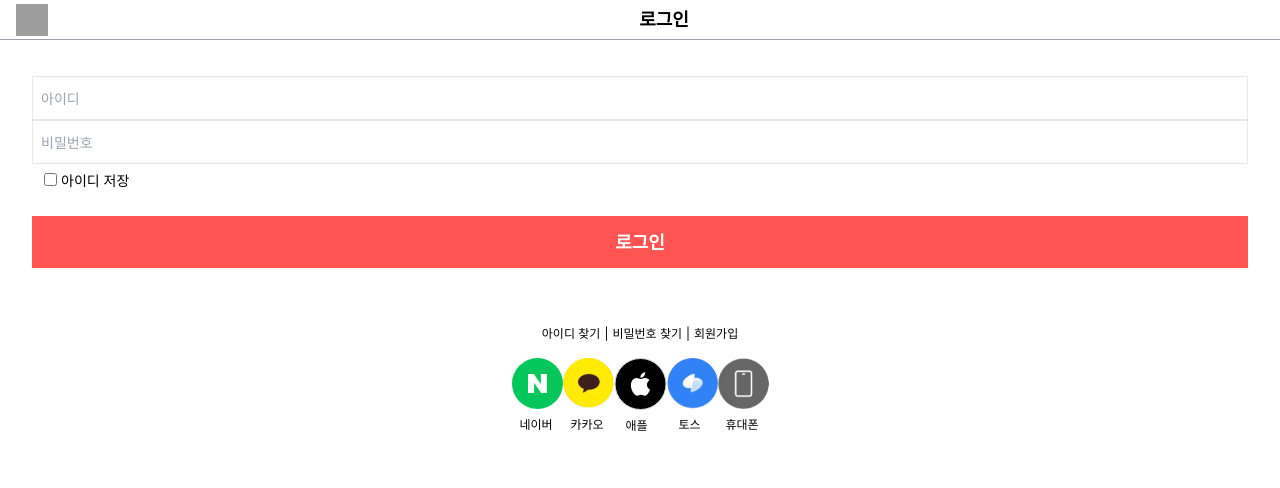
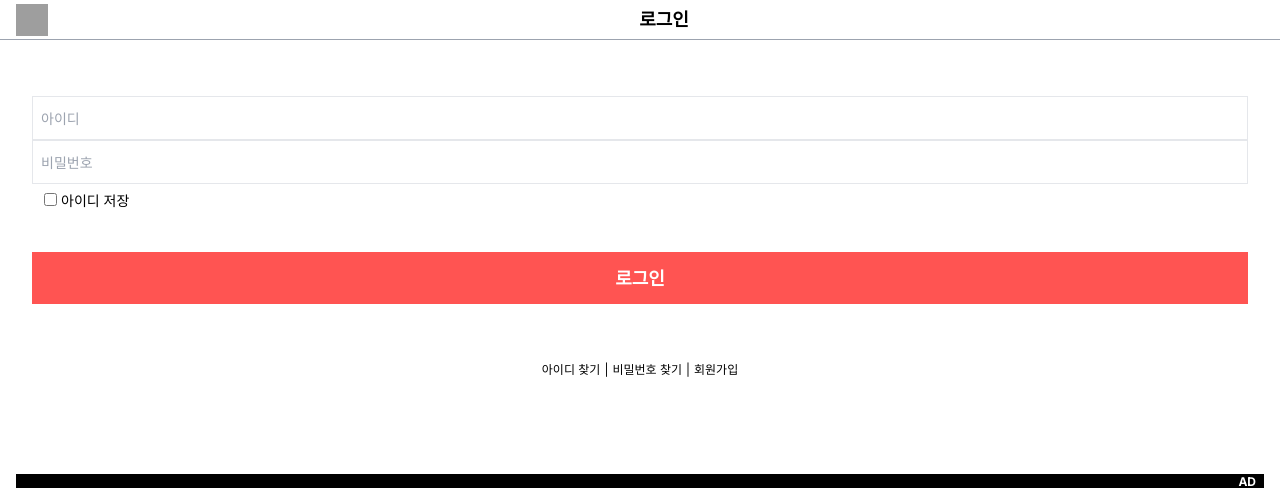
Before and after one commit to myonjin/Tyranno, a Next.js app: page /user/login in a window 1280 px wide. Shown: the top 488 px of the page. Built offline with nearby package versions, Linux system fonts and the light colour scheme; no server answers; grey boxes are pictures that could not be loaded.

Commit message:
style : 로그인 ui 삭제

```diff
--- a/src/app/(user)/user/login/page.tsx
+++ b/src/app/(user)/user/login/page.tsx
@@ -48,7 +48,7 @@ function Login() {
             <HeaderTitle title="로그인" />
             <div>
                 <form className=" p-8 flex flex-col ">
-                    <div className=" mb-1">
+                    <div className="mt-5 mb-1">
                         <input
                             type="text"
                             id="loginId"
@@ -73,7 +73,7 @@ function Login() {
                             <label className="ml-1  text-sm">아이디 저장</label>
                         </span>
                     </div>
-                    <div className="mt-6">
+                    <div className="mt-10">
                         <Buttons title="로그인" href="/" click={handleSumbit} />
                     </div>
                 </form>
@@ -89,7 +89,7 @@ function Login() {
                     <span>|</span>
                     <Link href="/user/signupintro">회원가입</Link>
                 </div>
-                <EasyIcon />
+                {/* <EasyIcon /> */}
 
                 <div className=" p-4 mt-20 ">
                     <button type="submit" className="relative w-full  h-12  bg-black text-white text-sm font-bold">
```
